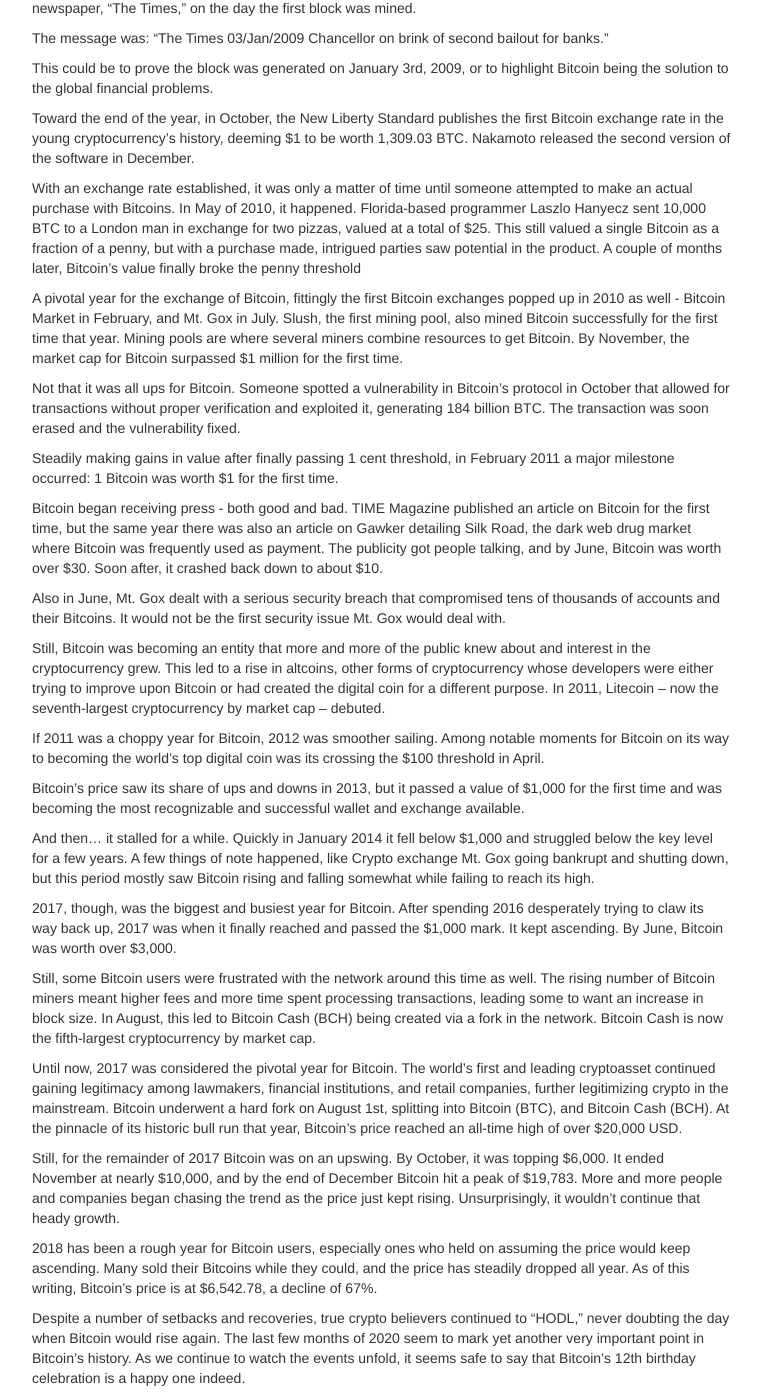
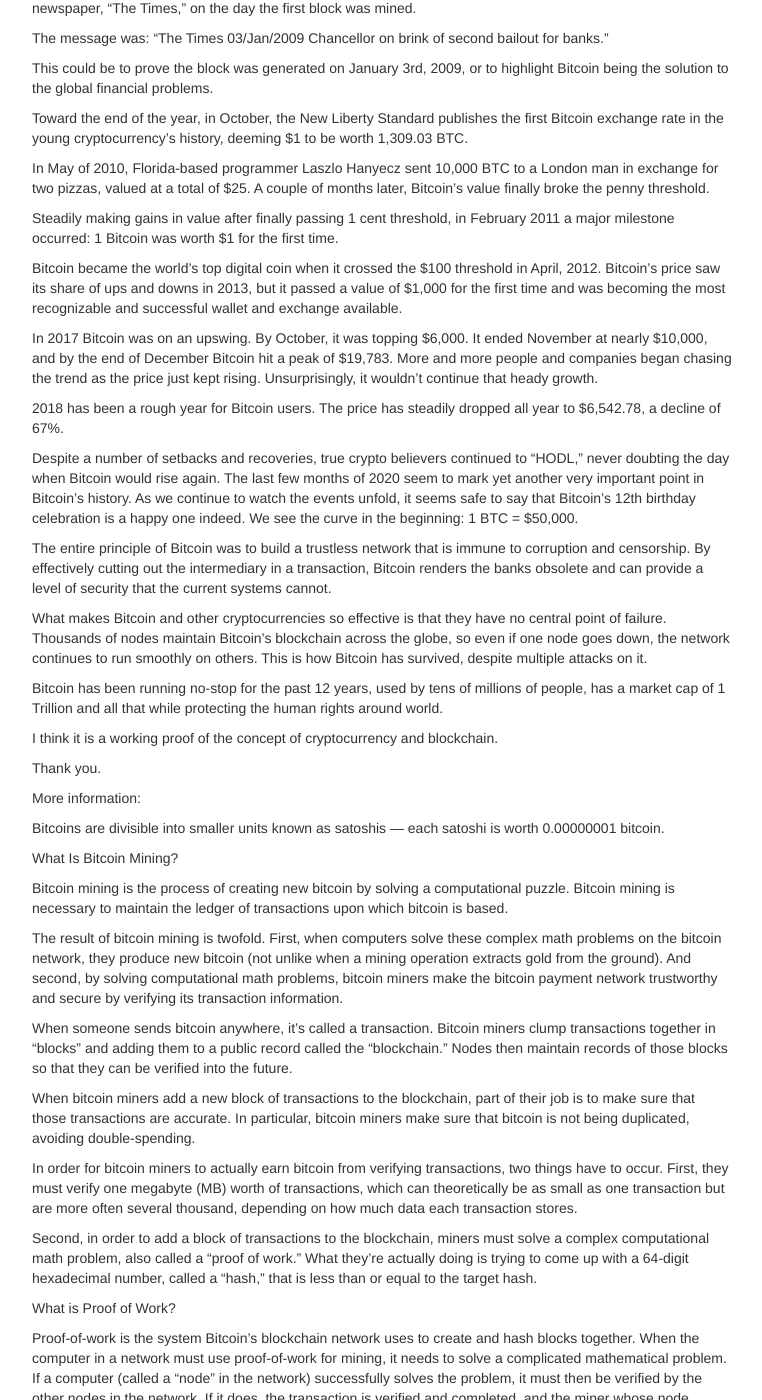
Before and after one commit to wxie2017/wxie2017.github.io, a Jekyll site: the page built from pages/speech/all_I_know_about_bitcoin.md, in a window 1280 px wide and 1400 px high, scrolled down 1161 px. Shown: the whole window, without its empty margins (258-1020 px from the left). Built offline with Jekyll 4.4.1, drawn with Linux system fonts in a browser that asks for light colours; some of the changed text lies outside the part shown.

Commit message:
refine the article

````diff
--- a/pages/speech/all_I_know_about_bitcoin.md
+++ b/pages/speech/all_I_know_about_bitcoin.md
@@ -19,8 +19,10 @@
 1 Bitcoin = 50,000 USD
 ```
 
-Bitcoin did not come from nothing. In fact, there were a few predecessors
-who had tried and failed for two decades prior. Then, in 2008, came Bitcoin.
+It's possible you only heard about Bitcoin in the last couple of years,
+while Bitcoin did not come from nothing. In fact, there were a few
+predecessors who had tried and failed for two decades prior. Then, in
+2008, came Bitcoin.
 
 In August of that year, Bitcoin.org was registered.
 Two months later, On October 31st, a white paper was published:
@@ -81,102 +83,35 @@
 
 Toward the end of the year, in October, the New Liberty Standard publishes
 the first Bitcoin exchange rate in the young cryptocurrency's history, deeming
-$1 to be worth 1,309.03 BTC. Nakamoto released the second version of the
-software in December.
+$1 to be worth 1,309.03 BTC.
 
-With an exchange rate established, it was only a matter of time until someone
-attempted to make an actual purchase with Bitcoins. In May of 2010, it happened.
-Florida-based programmer Laszlo Hanyecz sent 10,000 BTC to a London man in
-exchange for two pizzas, valued at a total of $25. This still valued a single
-Bitcoin as a fraction of a penny, but with a purchase made, intrigued parties
-saw potential in the product. A couple of months later, Bitcoin's value finally
-broke the penny threshold
-
-A pivotal year for the exchange of Bitcoin, fittingly the first Bitcoin
-exchanges popped up in 2010 as well - Bitcoin Market in February, and Mt. Gox
-in July. Slush, the first mining pool, also mined Bitcoin successfully for the
-first time that year. Mining pools are where several miners combine resources
-to get Bitcoin. By November, the market cap for Bitcoin surpassed $1 million
-for the first time.
-
-Not that it was all ups for Bitcoin. Someone spotted a vulnerability in
-Bitcoin's protocol in October that allowed for transactions without proper
-verification and exploited it, generating 184 billion BTC. The transaction
-was soon erased and the vulnerability fixed.
+In May of 2010, Florida-based programmer Laszlo Hanyecz sent 10,000 BTC to a
+London man in exchange for two pizzas, valued at a total of $25. A couple of
+months later, Bitcoin's value finally broke the penny threshold.
 
 Steadily making gains in value after finally passing 1 cent threshold, in
 February 2011 a major milestone occurred: 1 Bitcoin was worth $1 for the
 first time.
 
-Bitcoin began receiving press - both good and bad. TIME Magazine published an
-article on Bitcoin for the first time, but the same year there was also an
-article on Gawker detailing Silk Road, the dark web drug market where Bitcoin
-was frequently used as payment. The publicity got people talking, and by June,
-Bitcoin was worth over $30. Soon after, it crashed back down to about $10.
+Bitcoin became the world's top digital coin when it crossed the $100
+threshold in April, 2012. Bitcoin's price saw its share of ups and downs
+in 2013, but it passed a value of $1,000 for the first time and was becoming
+the most recognizable and successful wallet and exchange available.
 
-Also in June, Mt. Gox dealt with a serious security breach that compromised
-tens of thousands of accounts and their Bitcoins. It would not be the first
-security issue Mt. Gox would deal with.
+In 2017 Bitcoin was on an upswing. By October, it was topping $6,000. It ended
+November at nearly $10,000, and by the end of December Bitcoin hit a peak of
+$19,783. More and more people and companies began chasing the trend as the
+price just kept rising. Unsurprisingly, it wouldn't continue that heady growth.
 
-Still, Bitcoin was becoming an entity that more and more of the public knew
-about and interest in the cryptocurrency grew. This led to a rise in altcoins,
-other forms of cryptocurrency whose developers were either trying to improve
-upon Bitcoin or had created the digital coin for a different purpose. In 2011,
-Litecoin -- now the seventh-largest cryptocurrency by market cap -- debuted.
-
-If 2011 was a choppy year for Bitcoin, 2012 was smoother sailing. Among notable
-moments for Bitcoin on its way to becoming the world's top digital coin was
-its crossing the $100 threshold in April.
-
-Bitcoin's price saw its share of ups and downs in 2013, but it passed a value
-of $1,000 for the first time and was becoming the most recognizable and
-successful wallet and exchange available.
-
-And then... it stalled for a while. Quickly in January 2014 it fell below
-$1,000 and struggled below the key level for a few years. A few things of
-note happened, like Crypto exchange Mt. Gox going bankrupt and shutting down,
-but this period mostly saw Bitcoin rising and falling somewhat while failing
-to reach its high.
-
-2017, though, was the biggest and busiest year for Bitcoin. After spending
-2016 desperately trying to claw its way back up, 2017 was when it finally
-reached and passed the $1,000 mark. It kept ascending. By June, Bitcoin was
-worth over $3,000.
-
-Still, some Bitcoin users were frustrated with the network around this time as
-well. The rising number of Bitcoin miners meant higher fees and more time spent
-processing transactions, leading some to want an increase in block size. In
-August, this led to Bitcoin Cash (BCH) being created via a fork in the network.
-Bitcoin Cash is now the fifth-largest cryptocurrency by market cap.
-
-Until now, 2017 was considered the pivotal year for Bitcoin. The world’s first
-and leading cryptoasset continued gaining legitimacy among lawmakers, financial
-institutions, and retail companies, further legitimizing crypto in the
-mainstream. Bitcoin underwent a hard fork on August 1st, splitting into Bitcoin
-(BTC), and Bitcoin Cash (BCH). At the pinnacle of its historic bull run that
-year, Bitcoin’s price reached an all-time high of over $20,000 USD.
-
-Still, for the remainder of 2017 Bitcoin was on an upswing. By October, it was
-topping $6,000. It ended November at nearly $10,000, and by the end of December
-Bitcoin hit a peak of $19,783. More and more people and companies began chasing
-the trend as the price just kept rising. Unsurprisingly, it wouldn't continue
-that heady growth.
-
-2018 has been a rough year for Bitcoin users, especially ones who held on
-assuming the price would keep ascending. Many sold their Bitcoins while they
-could, and the price has steadily dropped all year. As of this writing,
-Bitcoin's price is at $6,542.78, a decline of 67%.
+2018 has been a rough year for Bitcoin users. The price has steadily dropped
+all year to $6,542.78, a decline of 67%.
 
 Despite a number of setbacks and recoveries, true crypto believers continued
 to “HODL,” never doubting the day when Bitcoin would rise again. The last
 few months of 2020 seem to mark yet another very important point in
 Bitcoin’s history. As we continue to watch the events unfold, it seems safe
-to say that Bitcoin’s 12th birthday celebration is a happy one indeed.
-
-The world’s first cryptocurrency, Bitcoin is stored and exchanged securely
-on the internet through a digital ledger known as a blockchain. Bitcoins
-are divisible into smaller units known as satoshis — each satoshi is worth
-0.00000001 bitcoin.
+to say that Bitcoin’s 12th birthday celebration is a happy one indeed. We
+see the curve in the beginning: 1 BTC = $50,000.
 
 The entire principle of Bitcoin was to build a trustless network that is immune
 to corruption and censorship. By effectively cutting out the intermediary in a
@@ -186,20 +121,57 @@
 What makes Bitcoin and other cryptocurrencies so effective is that they have no
 central point of failure. Thousands of nodes maintain Bitcoin’s blockchain
 across the globe, so even if one node goes down, the network continues to run
-smoothly on others.
+smoothly on others. This is how Bitcoin has survived, despite multiple attacks
+on it.
 
-Our current financial system and the Internet itself are still based on a
-centralized network, meaning that if the central hub of the network is
-compromised, everything around it ceases to function. This is how Bitcoin
-has survived, despite multiple attacks on it.
+Bitcoin has been running no-stop for the past 12 years, used by tens of
+millions of people, has a market cap of 1 Trillion and all that while
+protecting the human rights around world.
 
-This solution came at a time when the world was financially on the brink
-of ruin. For decades, institutional money has enjoyed first-mover advantage
-in investing and compounding wealth, usually long before the average
-investor has a chance to lock his position.
+I think it is a working proof of the concept of cryptocurrency and blockchain.
 
-Cryptocurrencies are the road that goes in the opposite direction, enabling
-us to fully reclaim any lost purchasing power we incurred over the years.
+Thank you.
+
+
+
+More information:
+
+Bitcoins are divisible into smaller units known as satoshis — each satoshi
+is worth 0.00000001 bitcoin.
+
+
+What Is Bitcoin Mining?
+
+Bitcoin mining is the process of creating new bitcoin by solving a computational
+puzzle. Bitcoin mining is necessary to maintain the ledger of transactions upon
+which bitcoin is based.
+
+The result of bitcoin mining is twofold. First, when computers solve these
+complex math problems on the bitcoin network, they produce new bitcoin (not
+unlike when a mining operation extracts gold from the ground). And second, by
+solving computational math problems, bitcoin miners make the bitcoin payment
+network trustworthy and secure by verifying its transaction information.
+
+When someone sends bitcoin anywhere, it's called a transaction. Bitcoin
+miners clump transactions together in “blocks” and adding them to
+a public record called the “blockchain.” Nodes then maintain records of
+those blocks so that they can be verified into the future.
+
+When bitcoin miners add a new block of transactions to the blockchain, part of
+their job is to make sure that those transactions are accurate. In particular,
+bitcoin miners make sure that bitcoin is not being duplicated, avoiding
+double-spending.
+
+In order for bitcoin miners to actually earn bitcoin from verifying
+transactions, two things have to occur. First, they must verify one
+megabyte (MB) worth of transactions, which can theoretically be as small
+as one transaction but are more often several thousand, depending on how
+much data each transaction stores.
+
+Second, in order to add a block of transactions to the blockchain, miners must
+solve a complex computational math problem, also called a "proof of work."
+What they're actually doing is trying to come up with a 64-digit hexadecimal
+number, called a "hash," that is less than or equal to the target hash.
 
 What is Proof of Work?
 
@@ -258,42 +230,3 @@
 That person was Craig Wright, an Australian businessman who not only publicly
 claimed to be Satoshi Nakamoto but promised he would provide proof of it. So
 far, he has not provided this proof.
-
-Mt. Gox Hacks
-
-At one point in Bitcoin's history, it could be argued that Mt. Gox, a
-Tokyo-based Bitcoin exchange, was the largest exchange. But by 2014, it was
-gone.
-
-Mt. Gox was plagued with security issues that would become its downfall. The
-2011 hack came just a few months after Mark Karpelès, a French businessman,
-purchased the exchange. The hacker, upon access, artificially altered the
-nominal value of Bitcoin all the way down to one cent and then transferred
-2,000 BTC from Mt. Gox customer accounts onto the exchange. These Bitcoins
-were sold, and in the brief moment that Bitcoin appeared to be worth a single
-penny, 650 were purchased.
-
-This was a brief but severe setback for Mt. Gox, but the exchange put in new
-security measures and stabilized, growing to the biggest exchange by 2013.
-These security measures, though, weren't as effective as they had hoped. In
-early February of 2014, Mt. Gox stopped Bitcoin withdrawals. A few weeks
-later, all trading was stopped.
-
-As it turned out, Mt. Gox was being hacked for years. Overall, hackers had
-taken 100,000 Bitcoins from the exchange - and over 744,000 from Mt. Gox
-customers. The company was insolvent, and the exchange filed for bankruptcy
-protection.
-
-It's possible you only heard about Bitcoin in the last couple of years, but
-cryptocurrency developed a passionate following even when it was smaller.
-Some of those passionate people also took umbrage with some elements of
-Bitcoin, and others thought the blockchain behind it could be used for other
-purposes.
-
-Bitcoin is still the cryptocurrency with the largest market cap by a large
-margin. Previously mentioned other altcoins (Litecoin, XRP, Bitcoin Cash)
-are also in the top 10. In second is Ethereum and its cryptocurrency of Ether.
-Ethereum stands out from others because its blockchain is used to hold data
-like smart contracts.
-
-Thank you.
````
